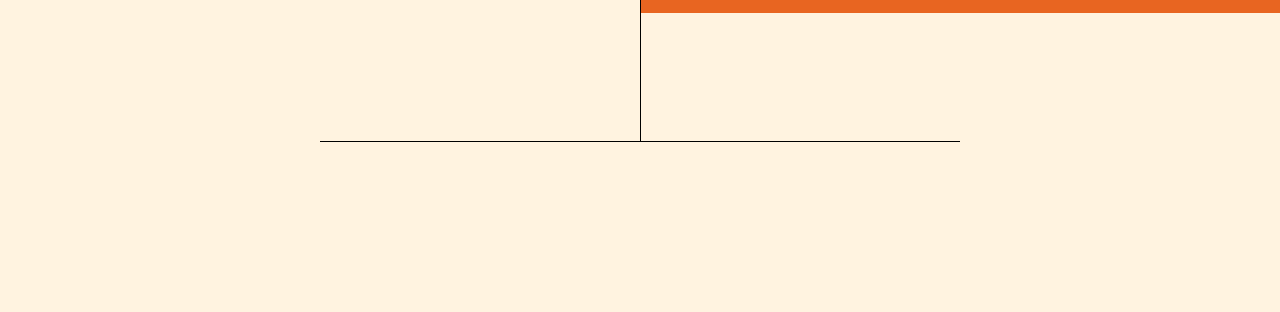
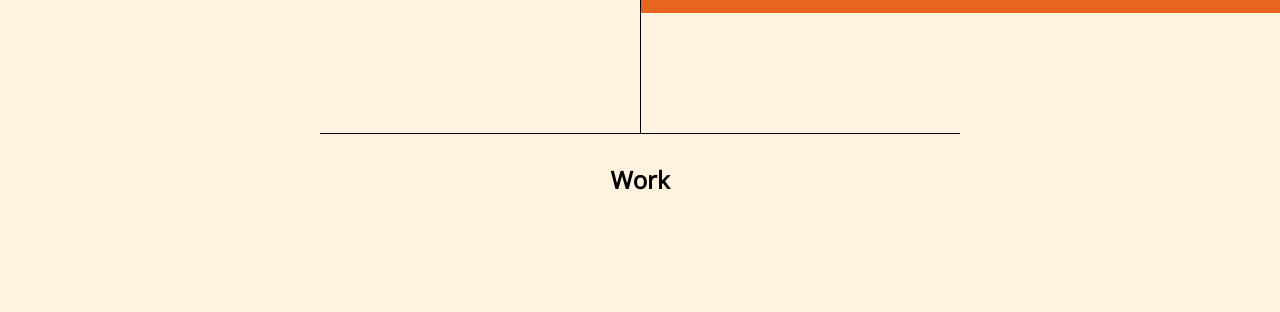
Before and after one commit to runnndmc/dmc-portfolio, a React (Create React App) app: page / in a window 1280 px wide. Shown: the part 1660-1972 px from the top of the page. Built offline with nearby package versions, Linux system fonts and the light colour scheme; a web font is replaced by a local one.

Commit message:
aligning the section lines and the text up

```diff
--- a/src/components/sectionIntro.css
+++ b/src/components/sectionIntro.css
@@ -2,10 +2,11 @@
     width: 100vw;
     height: fit-content;
     position: absolute;
+    margin-top: -30px;
 }
 .vertical-line{
     border-left: 0.01em solid #000000;
-    height: 100%;
+    height: 50%;
     position: absolute;
     left: 50.2%;
     margin-left: -3px;
@@ -15,4 +16,5 @@
     width: 50%;
     margin-top: 10%;
     margin-left: 25%;
+    padding-bottom: 10%;
 }
--- a/src/sections/Work.css
+++ b/src/sections/Work.css
@@ -1,16 +1,23 @@
+#work{
+    height: -10px;
+}
+.section-heading{
+    margin: 0 auto;
+    text-align: center;
+    margin-top: 10%;
+}
+.work-section{
+    display: flex;
+    position: relative;
+    width: 100%;
+    margin-top: 10%;
+}
 .project-cards{
     display: flex;
     flex-wrap: wrap;
     justify-content: space-evenly;
     width: 100vw;
     border-top: 0.01em solid #000000;
-}
-
-.work-section{
-    display: flex;
-    position: relative;
-    width: 100%;
-    margin-top: 30%;
 }
 
 .work-color{
--- a/src/sections/Work.jsx
+++ b/src/sections/Work.jsx
@@ -12,8 +12,9 @@ const Work = ({ projectsList }) => {
 
   return (
     <Layout>
+      <span id="work"> &nbsp; </span>
       <SectionIntro />
-      <span id="work"> &nbsp; </span>
+      <h2 className="section-heading">Work</h2>
       <div className="work-section">
         <div className="project-cards">{projectsJSX}</div>
         <div className="work-color"></div>
```
